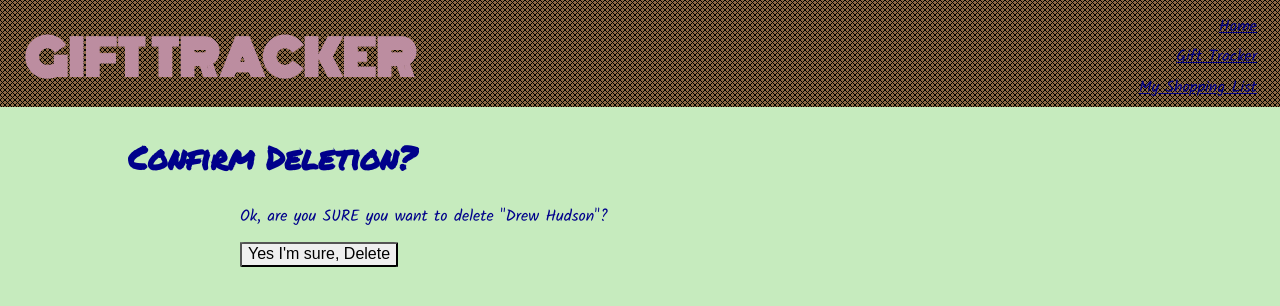
After one commit to hudspace/gift_project, a Django app: page /idea_tracker/recipient_delete/24/ in a window 1280 px wide. The commit adds this page. Shown: the top 306 px of the page. Run offline with Django 3.2, Linux system fonts and the light colour scheme; data comes from the database, SQL or seed files in the repository; both versions use the stored data as it was after the commit.

Commit message:
Fixed DeleteView with proper url mapping. Added starting budget=-bash so that shopping list page works when no gifts are in the database.

```diff
--- /dev/null
+++ b/gift_project/idea_tracker/templates/idea_tracker/recipient_confirm_delete.html
@@ -0,0 +1,14 @@
+{% extends 'layout.html' %}
+{% load static from staticfiles %}
+
+{% block content %}
+
+<h3>Confirm Deletion?</h3>
+
+<form action='' method="POST">{% csrf_token %}
+
+    <p>Ok, are you SURE you want to delete "{{ object }}"?</p>
+    <input type="Submit" value="Yes I'm sure, Delete">
+</form>
+
+{% endblock %}
--- a/gift_project/idea_tracker/templates/idea_tracker/recipient_update_form.html
+++ b/gift_project/idea_tracker/templates/idea_tracker/recipient_update_form.html
@@ -12,9 +12,9 @@
 
     <br>
 
-<form action='' method="POST">{% csrf_token %}
+<form action="/idea_tracker/recipient_delete/{{ object.pk }}" method="GET">{% csrf_token %}
 
-    <p>Or you can click here to delete this record altogether. Are you sure you want to delete "{{ object }}"?</p>
+    <p>Or you can click here to delete "{{ object }}" altogether...</p>
     <input type="Submit" value="Delete">
 </form>
 
--- a/gift_project/idea_tracker/urls.py
+++ b/gift_project/idea_tracker/urls.py
@@ -7,5 +7,5 @@ urlpatterns = [
     url(r'^forms/gift_form/', views.gift_form, name='gift_form'),
     url(r'^shoppinglist/', views.shopping_list, name='shopping_list'),
     url(r'^recipient_update/(?P<pk>\d+)/$', views.RecipientUpdate.as_view(), name='recipient_update_form'),
-    url(r'^recipient_update/(?P<pk>\d+)/$', views.RecipientDelete.as_view()),
+    url(r'^recipient_delete/(?P<pk>\d+)/$', views.RecipientDelete.as_view(), name='recipient_delete'),
 ]
--- a/gift_project/idea_tracker/views.py
+++ b/gift_project/idea_tracker/views.py
@@ -15,13 +15,15 @@ class RecipientUpdate(UpdateView):
     fields = ['first_name', 'last_name', 'birthday', 'notes']
     template_name_suffix = '_update_form'
 
+
     def get_success_url(self):
         return reverse('shopping_list')
 
 class RecipientDelete(DeleteView):
     model = models.Recipient
-    template_name = ('recipient_update_form')
-    success_url = reverse_lazy('shopping_list')
+
+    def get_success_url(self):
+        return reverse('shopping_list')
 
 
 def recipient_form(request):
@@ -53,7 +55,9 @@ def shopping_list(request):
     recipients = models.Recipient.objects.prefetch_related('gift_set').all().order_by('last_name')
     gift_list = models.Gift.objects.all()
     total = []
+    total_price = 0
 
+    #this loop sums the total of all gifts allowing a total starting budget to be displayed
     for y in gift_list:
         total.append(y.price)
         total_price = sum(total)
```
Also changed, not shown: gift_project/db.sqlite3.
